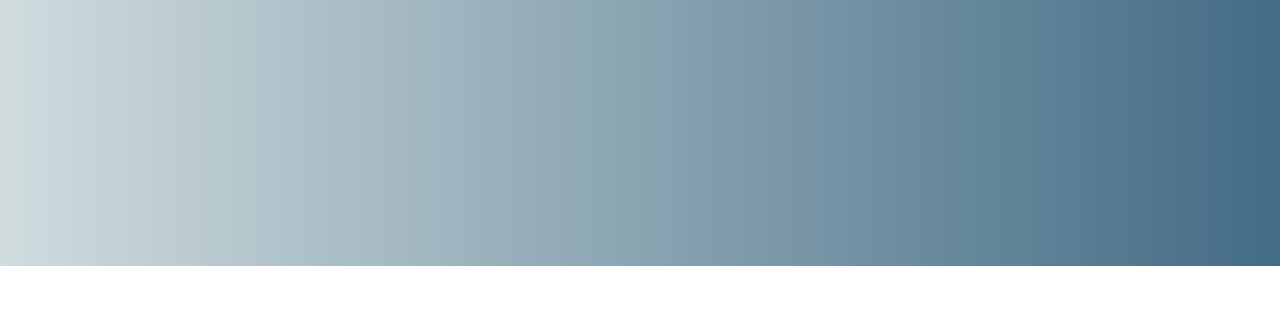
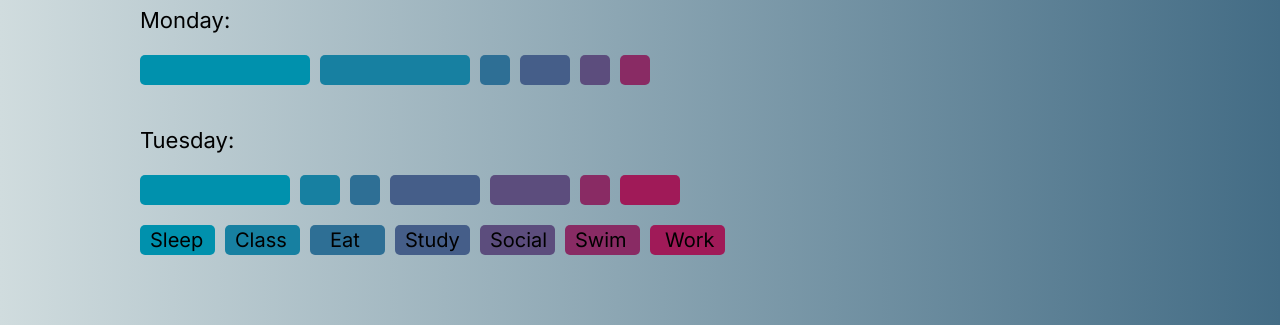
Before and after one commit to matt1208/week-in-my-life, a plain HTML site: page index.html in a window 1280 px wide. Shown: the part 534-859 px from the top of the page. Before the commit the page ends 800 px from the top, so only its background shows below. Drawn offline with Linux system fonts and the light colour scheme; a web font is replaced by a local one.

Commit message:
SVG Schedule Work

```diff
--- a/index.html
+++ b/index.html
@@ -12,28 +12,107 @@
     <body>
         <div id="header">
             <div class="container">
-                <!-- <div class="column">
-                        <h1 class="header">A Week In <br> My Life</h1>
-                        <p class="normaltext">As a student, swimmer, <br> lifeguard, and web developer.</p>
-                    </div>
-                    <div class="column">
-                        <img src="blob.png" height="350px" width="350px" alt="blob">
-                    </div>
-                </div> -->
-
-                <!-- TO DO:
-                -Create classes so we can get rid of these floats when resposnsive.
-                -bring the spacing in more
-                -try out an image in the spot -->
-
                 <div class="img-text-float">
                     <h1 class="header">A Week In <br> My Life</h1>
                     <p class="normaltext">As a student, swimmer, <br> lifeguard, and web developer.</p>
                 </div>
                 <img src="scu.png" alt="blob" class="img-img-float">
+            </div>
+        </div>
+
+        <div id="schedule">
+            <div class="container">
+                <h2 class="subheader" style="color: black">Schedule</h2>
+
+                <!-- TO DO:
+                -figure out how to make canvas responsive
+                -fill rest of dates
+             -->
+
+             <!-- MONDAY -->
+                <p class="normaltext">Monday:</p>
+
+                <svg width="600px" height="50px" id="canvas">
+                    <!-- Sleep -->
+                    <rect x="0px" y="0px" height="30px" width="170px" rx="5px" fill="#0091AD" class="svg-content" preserveAspectRatio="none"></rect>
+                    <!-- Class -->
+                    <rect x="180px" y="0px" height="30px" width="150px" rx="5px" fill="#1780A1" class="svg-content" preserveAspectRatio="none"></rect>
+                    <!-- Eat -->
+                    <rect x="340px" y="0px" height="30px" width="30px" rx="5px" fill="#2E6F95" class="svg-content" preserveAspectRatio="none"></rect>
+                    <!-- Study -->
+                    <rect x="380px" y="0px" height="30px" width="50px" rx="5px" fill="#455E89" class="svg-content" preserveAspectRatio="none"></rect>
+                    <!-- Social -->
+                    <rect x="440px" y="0px" height="30px" width="30px" rx="5px" fill="#5C4D7D" class="svg-content" preserveAspectRatio="none"></rect>
+                    <!-- Swim -->
+                    <rect x="480px" y="0px" height="30px" width="30px" rx="5px" fill="#892B64" class="svg-content" preserveAspectRatio="none"></rect>
+                </svg>
+
+            <!-- TUESDAY -->
+                <p class="normaltext">Tuesday:</p>
+
+                <svg width="600px" height="50px" id="canvas">
+                    <!-- Sleep -->
+                    <rect x="0px" y="0px" height="30px" width="150px" rx="5px" fill="#0091AD" class="svg-content"></rect>
+                    <!-- Class -->
+                    <rect x="160px" y="0px" height="30px" width="40px" rx="5px" fill="#1780A1" class="svg-content"></rect>
+                    <!-- Eat -->
+                    <rect x="210px" y="0px" height="30px" width="30px" rx="5px" fill="#2E6F95" class="svg-content"></rect>
+                    <!-- Study -->
+                    <rect x="250px" y="0px" height="30px" width="90px" rx="5px" fill="#455E89" class="svg-content"></rect>
+                    <!-- Social -->
+                    <rect x="350px" y="0px" height="30px" width="80px" rx="5px" fill="#5C4D7D" class="svg-content"></rect>
+                    <!-- Swim -->
+                    <rect x="440px" y="0px" height="30px" width="30px" rx="5px" fill="#892B64" class="svg-content"></rect>
+                    <!-- Work -->
+                    <rect x="480px" y="0px" height="30px" width="60px" rx="5px" fill="#A01A58" class="svg-content"></rect>
+                </svg>
+
+
+
+            <!-- KEY -->
+
+            <svg width="600px" height="100px" id="canvas">
+                <!-- Sleep -->
+                <g>
+                    <rect x="0px" y="0px" height="30px" width="75px" rx="5px" fill="#0091AD" class="svg-content"></rect>
+                    <text x="10px" y="22px" font-family="Inter" font-size="20px">Sleep</text>
+                </g>
+                <!-- Class -->
+                <g>
+                    <rect x="85px" y="0px" height="30px" width="75px" rx="5px" fill="#1780A1" class="svg-content"></rect>
+                    <text x="95px" y="22px" font-family="Inter" font-size="20px">Class</text>
+                </g>
+                <!-- Eat -->
+                <g>
+                    <rect x="170px" y="0px" height="30px" width="75px" rx="5px" fill="#2E6F95" class="svg-content"></rect>
+                    <text x="190px" y="22px" font-family="Inter" font-size="20px">Eat</text>
+                </g>
+                <!-- Study -->
+                <g>
+                    <rect x="255px" y="0px" height="30px" width="75px" rx="5px" fill="#455E89" class="svg-content"></rect>
+                    <text x="265px" y="22px" font-family="Inter" font-size="20px">Study</text>
+                </g>
+                <!-- Social -->
+                <g>
+                    <rect x="340px" y="0px" height="30px" width="75px" rx="5px" fill="#5C4D7D" class="svg-content"></rect>
+                    <text x="350" y="22px" font-family="Inter" font-size="20px">Social</text>
+                </g>
+                <!-- Swim -->
+                <g>
+                    <rect x="425px" y="0px" height="30px" width="75px" rx="5px" fill="#892B64" class="svg-content"></rect>
+                    <text x="435px" y="22px" font-family="Inter" font-size="20px">Swim</text>
+                </g>
+                <!-- Work -->
+                <g>
+                    <rect x="510px" y="0px" height="30px" width="75px" rx="5px" fill="#A01A58" class="svg-content"></rect>
+                    <text x="525px" y="22px" font-family="Inter" font-size="20px">Work</text>
+                </g>
+            </svg>
+
 
 
             </div>
+
         </div>
     </body>
 
--- a/style.css
+++ b/style.css
@@ -16,6 +16,12 @@ body {
 
 .header {
     font-size: 60px;
+    margin-block-end: 0%;
+}
+
+.subheader {
+    font-size: 45px;
+    font-family: 'Allerta Stencil', sans-serif;
     margin-block-end: 0%;
 }
 
@@ -77,3 +83,19 @@ body {
         height: 660px;
     }
 }
+
+/* Schedule */
+#canvas {
+    display: inline-block;
+	position: relative;
+	width: 100%;
+	vertical-align: middle;
+	overflow: hidden;
+}
+
+.svg-content {
+    display: inline-block;
+	position: absolute;
+	top: 0;
+	left: 0;
+}
```
